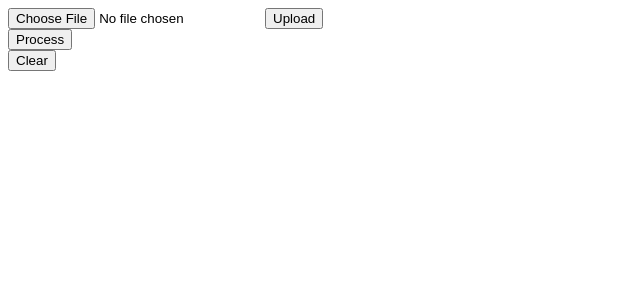
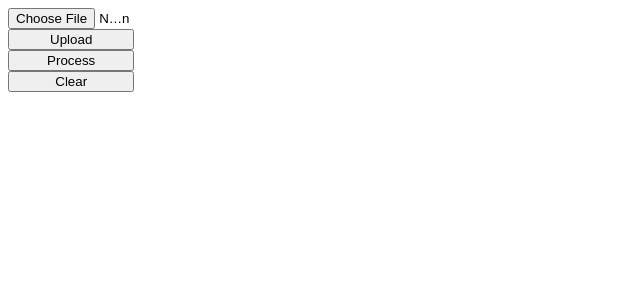
Before and after one commit to yuxing-lee/drf-test, a Django app: page /image/ in a window 1280 px wide. Shown: the top 300 px of the page, without its empty margins (0-640 px from the left). Run offline with Django 4.2, Linux system fonts and the light colour scheme.

Commit message:
style: adjust frontend css

```diff
--- a/django_imagep/templates/index.html
+++ b/django_imagep/templates/index.html
@@ -5,6 +5,9 @@
         <meta name="viewport" content="width=device-width, initial-scale=1.0" />
         <title>Image Process</title>
         <style>
+            body {
+                display: flex;
+            }
             img {
                 height: 10rem;
                 cursor: pointer;
@@ -14,6 +17,7 @@
                 flex-direction: column;
                 align-items: center;
                 justify-content: space-evenly;
+                width: 90%;
             }
             .image-layer {
                 display: flex;
@@ -46,6 +50,15 @@
                 align-items: center;
                 justify-content: space-evenly;
             }
+            .cmd-box {
+                display: flex;
+                flex-direction: column;
+                width: 10%;
+            }
+            .form {
+                display: flex;
+                flex-direction: column;
+            }
         </style>
         {% load static %}
         <script src="{% static "assets/api.js" %}"></script>
@@ -55,18 +68,20 @@
     </head>
 
     <body>
-        <form id="upload-image">
+        <div class="cmd-box">
+            <form id="upload-image" class="form">
                 {% csrf_token %}
                 <input id="image-input" type="file" name="image_url" />
                 <button type="submit">Upload</button>
             </form>
-        <div id="image-container" class="image-container"></div>
-        <div id="param-container" class="param-container"></div>
-        <form id="image-process">
+            <form id="image-process" class="form">
                 {% csrf_token %}
                 <button type="submit">Process</button>
             </form>
             <button id="clear">Clear</button>
+        </div>
+        <div id="image-container" class="image-container"></div>
+        <div id="param-container" class="param-container"></div>
     </body>
 
     <script>
```
Lines whose indentation alone changed are shown as unchanged.
